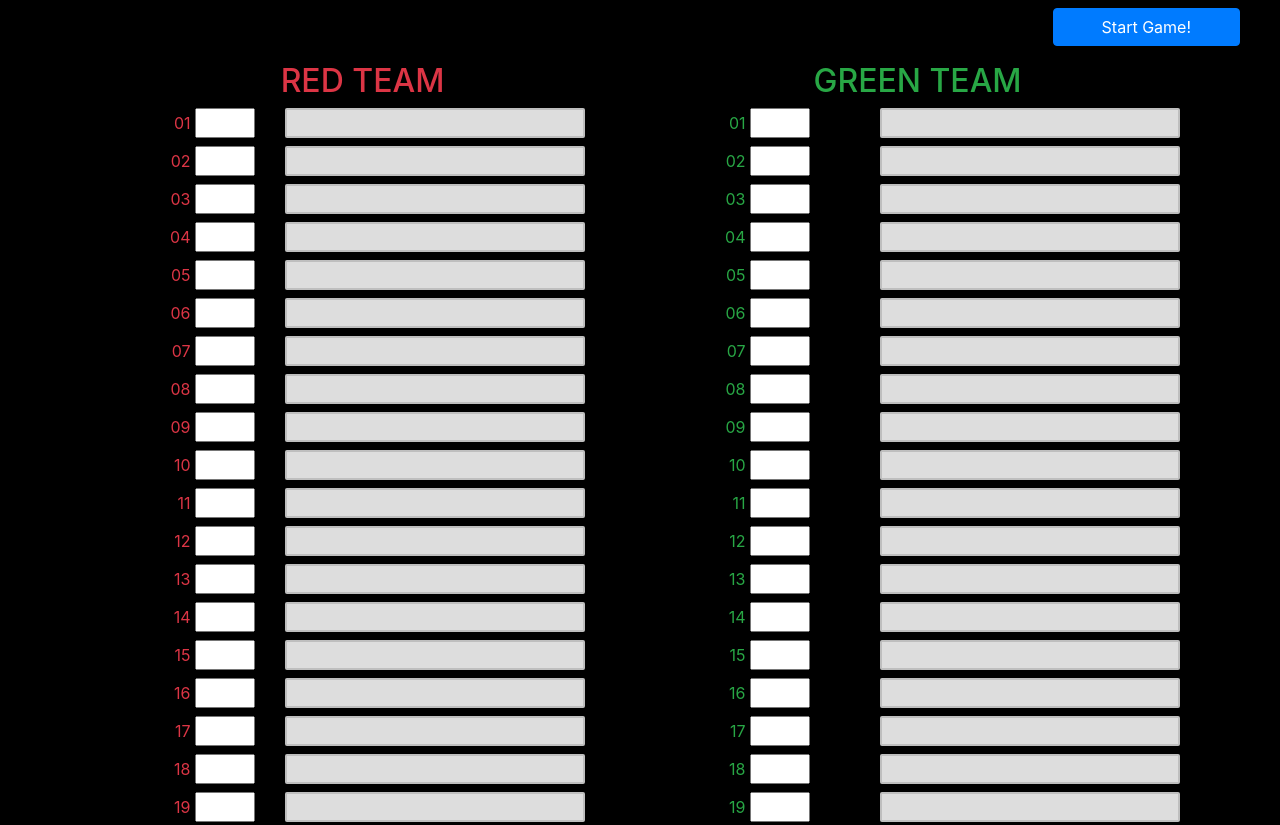
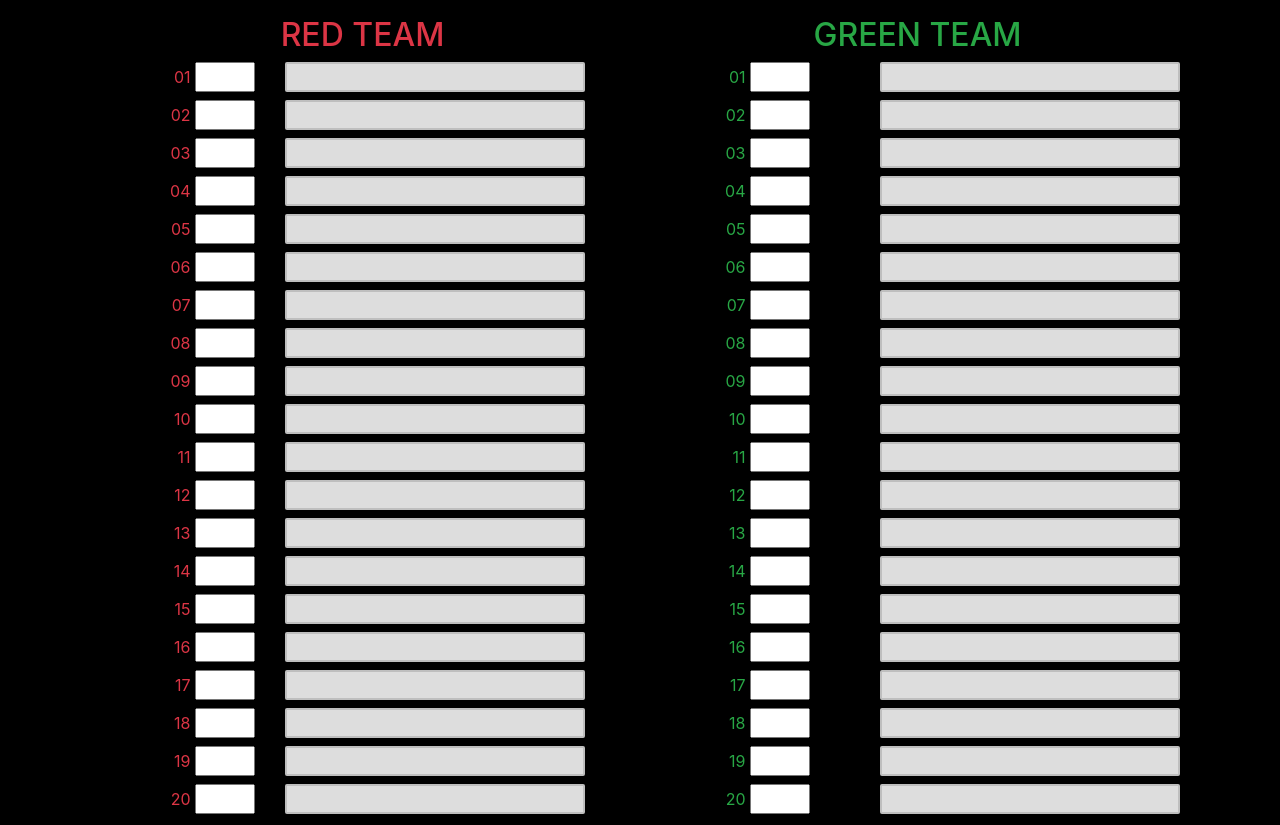
Before and after one commit to abnoxiousRock/The-LaZer-Tag-System, a plain HTML site: page server-root/index.html in a window 1280 px wide. Shown: the top 825 px of the page. Drawn offline with nearby package versions, Linux system fonts and the light colour scheme; files that its build step writes are made by us from their sources; files whose address does not match are found by name.

Commit message:
Removed Redundant Start Game Button

```diff
--- a/server-root/index.html
+++ b/server-root/index.html
@@ -26,11 +26,6 @@
   	<script src="index.js"></script>
 </head>
 <body>
-
-          <div class="row justify-content-end mt-2 mr-4">
-            <input class="btn btn-primary mx-3 px-5" type="submit" formmethod="post" id = "countDownButton"
-              value="Start Game!">
-          </div>
 	<div 	class="container-fluid min-vw-100 min-vh-100 d-flex align-items-center justify-content-center">
 	<div 	class="container d-flex align-items-center justify-content-center">
 	<img 	class="img-fluid"
```
